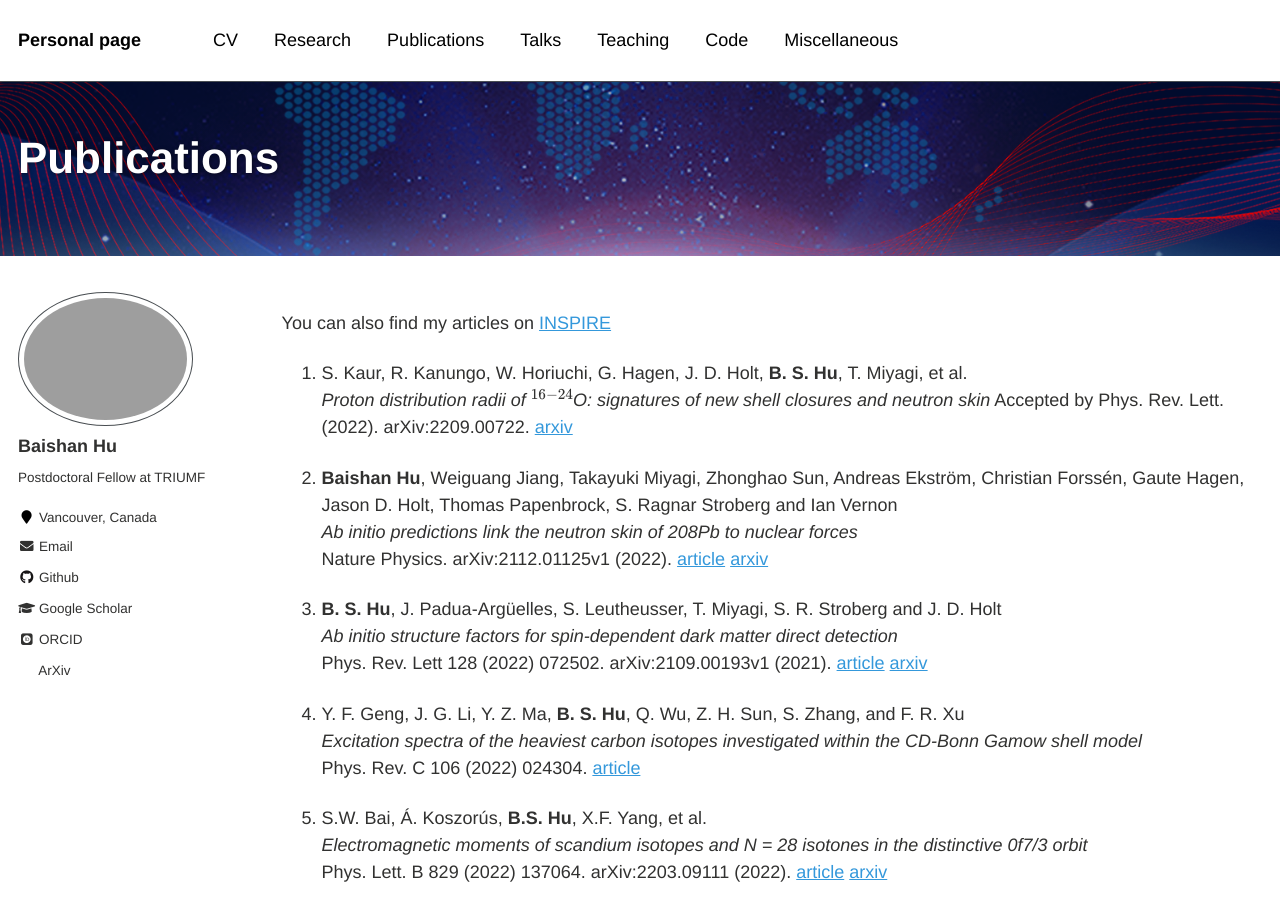
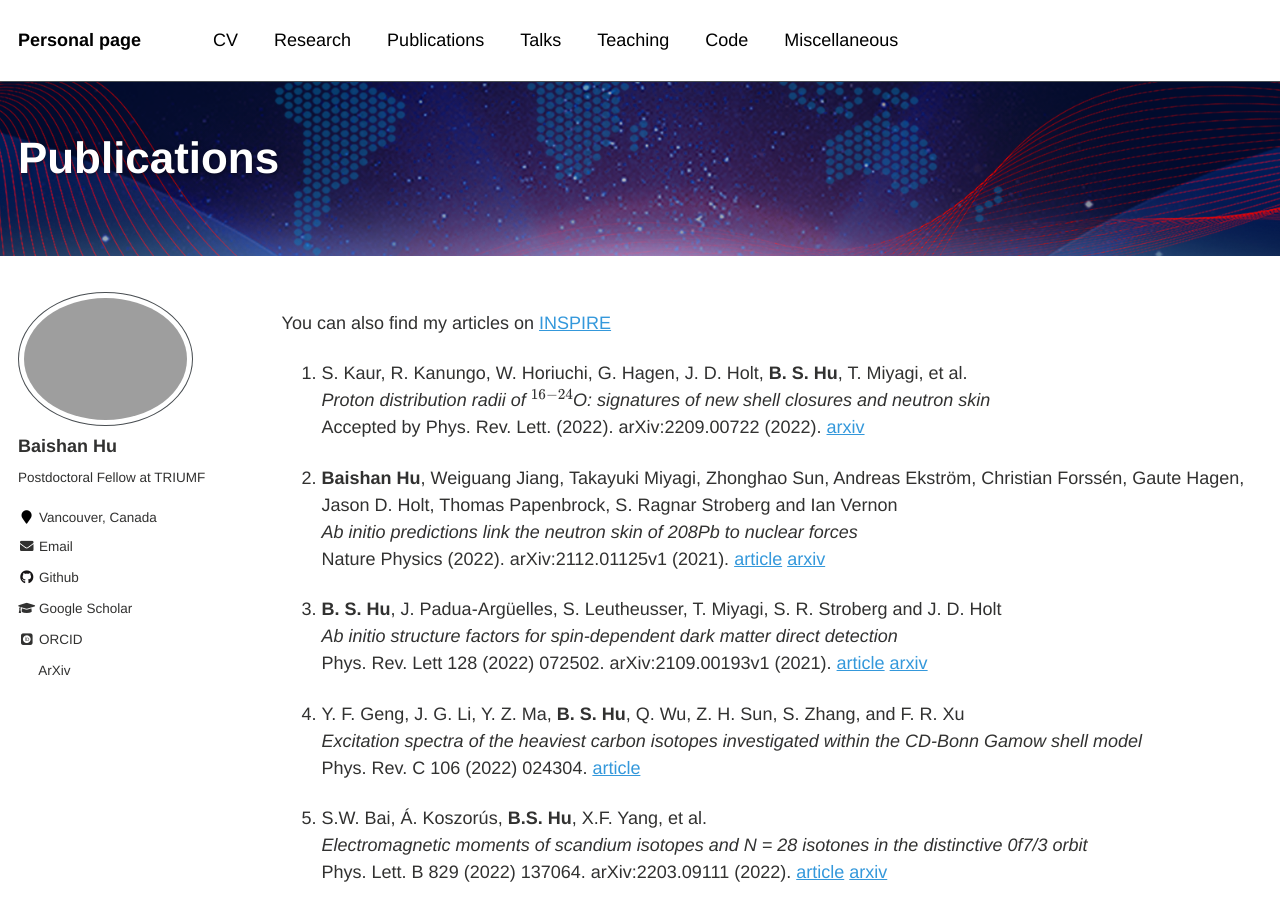
Before and after one commit to BaishanHu/baishanhu.github.io, a Jekyll site: the page built from _pages/publications.md, in a window 1280 px wide and 900 px high. Built offline with Jekyll 4.4.1, drawn with Linux system fonts in a browser that asks for light colours; some web fonts are replaced; formulas are drawn with MathJax 3.

Commit message:
Small tweaks

```diff
--- a/_pages/publications.md
+++ b/_pages/publications.md
@@ -21,11 +21,11 @@ header:
 You can also find my articles on [INSPIRE](https://inspirehep.net/authors/1763531)
 31. S. Kaur, R. Kanungo, W. Horiuchi, G. Hagen, J. D. Holt, **B. S. Hu**, T. Miyagi, et al.
   <br/>_Proton distribution radii of $^{16-24}$O: signatures of new shell closures and neutron skin_
-  Accepted by Phys. Rev. Lett. (2022). arXiv:2209.00722. [arxiv](https://arxiv.org/abs/2209.00722)
+  Accepted by Phys. Rev. Lett. (2022). arXiv:2209.00722 (2022). [arxiv](https://arxiv.org/abs/2209.00722)
 
 30. **Baishan Hu**, Weiguang Jiang, Takayuki Miyagi, Zhonghao Sun, Andreas Ekström, Christian Forssén, Gaute Hagen, Jason D. Holt, Thomas Papenbrock, S. Ragnar Stroberg and Ian Vernon
   <br/>_Ab initio predictions link the neutron skin of 208Pb to nuclear forces_
-  Nature Physics. arXiv:2112.01125v1 (2022). [article](https://www.nature.com/articles/s41567-022-01715-8) [arxiv](https://arxiv.org/abs/2112.01125v1)
+  Nature Physics (2022). arXiv:2112.01125v1 (2021). [article](https://www.nature.com/articles/s41567-022-01715-8) [arxiv](https://arxiv.org/abs/2112.01125v1)
 
 29. **B. S. Hu**, J. Padua-Argüelles, S. Leutheusser, T. Miyagi, S. R. Stroberg and J. D. Holt
   <br/>_Ab initio structure factors for spin-dependent dark matter direct detection_
```
Also changed, not shown: _pages/cv.md (+2 -0 lines), 1 other file.
